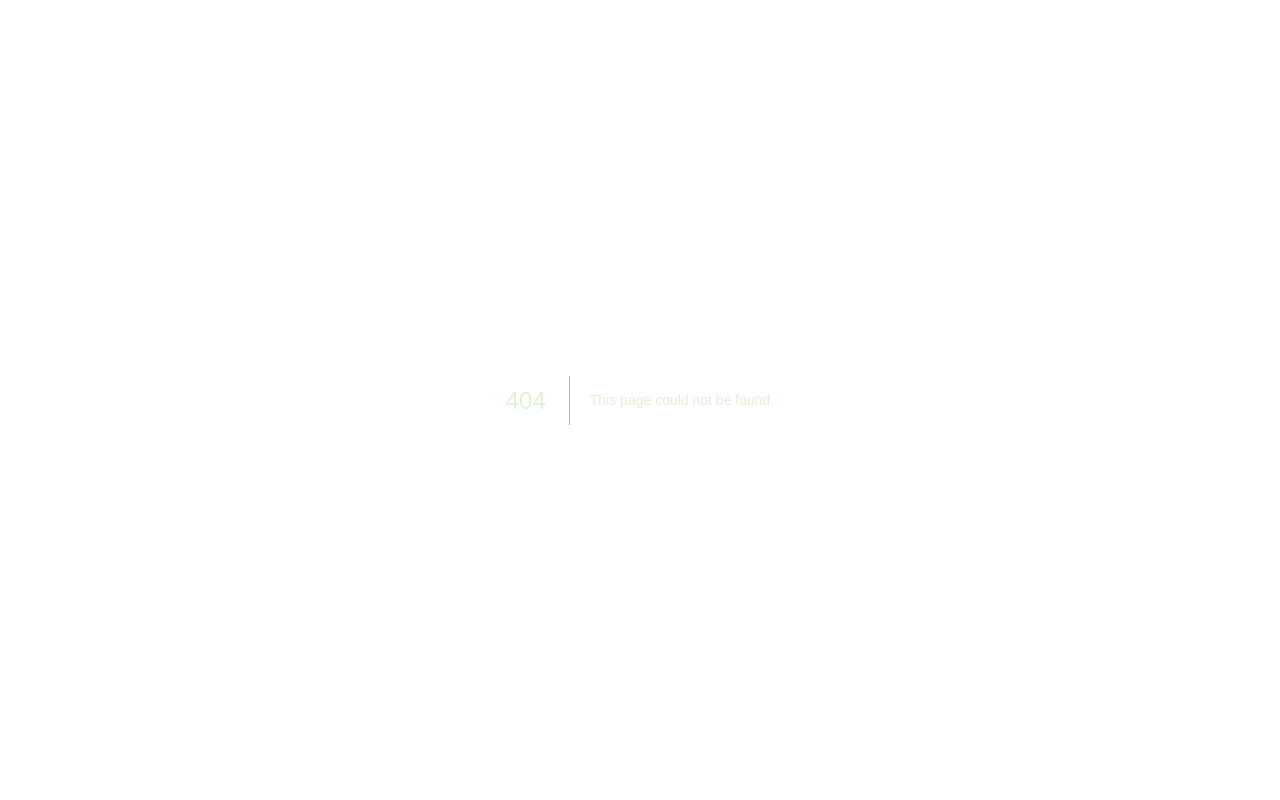
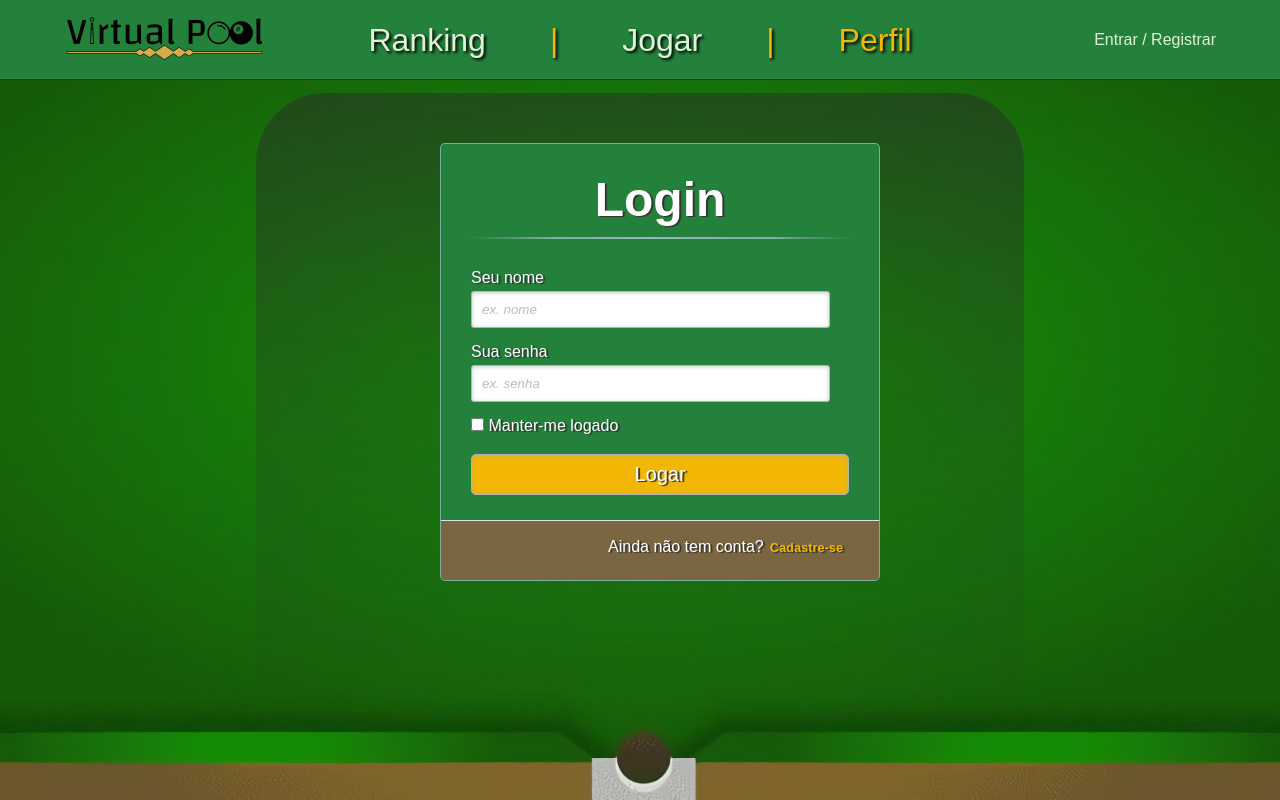
Before and after one commit to pedrohbh/2021-VirtualPool, a Next.js app in the folder Front end/: page /entrar in a window 1280 px wide. Before the commit this address had no page. Built offline with nearby package versions, Linux system fonts and the light colour scheme; a web font is replaced by a local one.

Commit message:
'terminamos' o front end

```diff
--- a/Front end/src/components/Header/Index.js
+++ b/Front end/src/components/Header/Index.js
@@ -1,23 +1,14 @@
 /* eslint-disable @next/next/no-img-element */
 import Link from 'next/link';
 import { useRouter } from "next/dist/client/router";
+import { useState } from 'react';
 
 import styles from './styles.module.scss';
 
 export default function Header() {
     const { asPath } = useRouter();
 
-
-    const isLoggedIn = true;
-
-    function login(){
-        if (isLoggedIn) {
-            window.location.href = "/perfil";
-        } else {
-            window.location.href = "/cadastro";
-        }
-    }
-
+    const [selected, setSelected] = useState(0);
 
     return (
         <div className={styles.header}>
@@ -32,18 +23,12 @@ export default function Header() {
                     <li><div className={styles.divisor} /></li>
                     <li className={(asPath === '/jogar' || asPath === '/pegarOp') ? styles.activeLink : null}><Link href="/jogar" onClick={() => window.location.reload()}>Jogar</Link></li>
                     <li><div className={styles.divisor} /></li>
-                    <li className={asPath === '/perfil' ? styles.activeLink : null}><Link href="/perfil" onClick={() => window.location.reload()}>Perfil</Link></li>
+                    {(selected === 1) && <li className={(asPath === '/perfil' || asPath === '/entrar') ? styles.activeLink : null}><Link href="/perfil" onClick={() => window.location.reload()}>Perfil</Link></li>}
+                    {(selected === 0) && <li className={(asPath === '/perfil' || asPath === '/entrar') ? styles.activeLink : null}><Link href="/entrar" onClick={() => window.location.reload()}>Perfil</Link></li>}
                 </ul>
                 <div className={styles.gambiarra}>
-                    {isLoggedIn ?
-                        (
-                            <p className={styles.session}>Sair</p>
-                        )
-                        :
-                        (
-                            <Link href="/entrar" className={styles.session}>Entrar / Registrar</Link>
-                        )
-                    }
+                    {(selected === 1) && <Link href="/" className={styles.session} onClick={()=>setSelected(0)} >Sair</Link>}
+                    {(selected === 0) && <Link href="/entrar" className={styles.session}>Entrar / Registrar</Link>}
                 </div>
             </div>
         </div>
--- a/Front end/src/pages/cadastro.js
+++ b/Front end/src/pages/entrar.js
@@ -3,14 +3,14 @@
 import Head from 'next/head'
 import { useState } from 'react';
 import Header from '../components/header'
-import styles from '../styles/Cadastro.module.scss'
+import styles from '../styles/Entrar.module.scss'
 import { useRouter } from "next/dist/client/router";
 
 export default function Home() {
 
     const { asPath } = useRouter();
 
-    const [selected, setSelected] = useState(0)
+    const [selected, setSelected] = useState(0);
 
   return (
     <>
@@ -42,7 +42,7 @@ export default function Home() {
 
                             <p>
                                 <input type="checkbox" name="manterlogado" id="manterlogado" value="" />
-                                <label for="manterlogado">Manter-me logado</label>
+                                <label for="manterlogado"> Manter-me logado</label>
                             </p>
 
                             <p>
--- a/Front end/src/styles/Cadastro.module.scss
+++ /dev/null
@@ -1,213 +0,0 @@
-.backgroudDegrade{
-    background: linear-gradient(to top, rgba(32, 32, 32, 0) 0%, rgba(43, 43, 43, 0.5) 100%);
-    border-radius: 70px;
-    margin-left: 20%;
-    margin-top: 1%;
-    width: 60%;
-    height: 80vh;
-}
-
-  /* content que contem os formulários */
-  .content{
-    width: 500px;
-    margin: 0px auto;
-    position: relative;
-
-    & h1{
-        font-size: 48px;
-        color: #066a75;
-        padding: 10px 0;
-        font-family: Arial,sans-serif;
-        font-weight: bold;
-        text-align: center;
-        padding-bottom: 30px;
-        &::after{
-            content: ' ';
-            display: block;
-            width: 100%;
-            height: 2px;
-            margin-top: 10px;
-            background: -webkit-linear-gradient(left, rgba(147,184,189,0) 0%,rgba(147,184,189,0.8) 20%,rgba(147,184,189,1) 53%,rgba(147,184,189,0.8) 79%,rgba(147,184,189,0) 100%);
-            background: linear-gradient(left, rgba(147,184,189,0) 0%,rgba(147,184,189,0.8) 20%,rgba(147,184,189,1) 53%,rgba(147,184,189,0.8) 79%,rgba(147,184,189,0) 100%);
-        }
-      }
-
-    & p{
-        margin-bottom:15px;
-
-        &:first-child{margin: 0px;}
-      }
-
-    & label{
-        color: #405c60;
-        position: relative;
-    }
-    & ::-webkit-input-placeholder  {
-        color: #bebcbc;
-        font-style: italic;
-    }
-    & input:-moz-placeholder,
-    & textarea:-moz-placeholder{
-        color: #bebcbc;
-        font-style: italic;
-    }
-    & input {
-        outline: none;
-
-        &:not([type="checkbox"]){
-            width: 95%;
-            margin-top: 4px;
-            padding: 10px;
-            border: 1px solid #b2b2b2;
-
-            -webkit-border-radius: 3px;
-            border-radius: 3px;
-
-            -webkit-box-shadow: 0px 1px 4px 0px rgba(168, 168, 168, 0.6) inset;
-            box-shadow: 0px 1px 4px 0px rgba(168, 168, 168, 0.6) inset;
-
-            -webkit-transition: all 0.2s linear;
-            transition: all 0.2s linear;
-        }
-
-    }
-
-    /*estilo do botão submit */
-    & input[type="submit"]{
-        width: 100%!important;
-        cursor: pointer;
-        background: #3d9db3;
-        padding: 8px 5px;
-        color: #fff;
-        font-size: 20px;
-        border: 1px solid #fff;
-        margin-bottom: 10px;
-        text-shadow: 0 1px 1px #333;
-
-        -webkit-border-radius: 5px;
-        border-radius: 5px;
-
-        transition: all 0.2s linear;
-
-        &:hover{
-            background: #4ab3c6;
-        }
-    }
-  }
-
-  /*marcando os links para mudar de um formulário para outro */
-  .link{
-    position: absolute;
-    background: #e1eaeb;
-    color: #7f7c7c;
-    left: 0px;
-    height: 60px;
-    width: 438px;
-    padding: 17px 30px 20px 30px;
-    font-size: 16px;
-    text-align: right;
-    border-top: 1px solid #dbe5e8;
-
-    -webkit-border-radius: 0 0  5px 5px;
-    border-radius: 0 0  5px 5px;
-
-    & a{
-        font-weight: bold;
-        background: #f7f8f1;
-        padding: 6px;
-        color: rgb(29, 162, 193);
-        border: 1px solid #cbd518;
-
-        -webkit-border-radius: 4px;
-        border-radius: 4px;
-
-        -webkit-transition: all 0.4s linear;
-        transition: all 0.4s  linear;
-
-        &:hover{
-            color: #39bfd7;
-            background: #f7f7f7;
-            border: 1px solid #4ab3c6;
-        }
-    }
-  }
-
-  /* estilos para para ambos os formulários */
-  #cadastro,
-  #login{
-    position: absolute;
-    top: 0px;
-    width: 88%;
-    padding: 18px 6% 60px 6%;
-
-    margin: 0 0 35px 0;
-    margin-top: 10%;
-    margin-left: 10%;
-    background: rgb(247, 247, 247);
-    border: 1px solid rgba(147, 184, 189,0.8);
-
-    -webkit-box-shadow: 5px;
-    border-radius: 5px;
-
-    -webkit-animation-duration: 0.5s;
-    -webkit-animation-timing-function: ease;
-    -webkit-animation-fill-mode: both;
-
-    animation-duration: 0.5s;
-    animation-timing-function: ease;
-    animation-fill-mode: both;
-  }
-
-
-  /*fadeInLeft*/
-  @-webkit-keyframes fadeInLeft {
-    0% {
-      opacity: 0;
-      -webkit-transform: translateX(-20px);
-    }
-    100% {
-      opacity: 1;
-      -webkit-transform: translateX(0);
-    }
-  }
-
-  @keyframes fadeInLeft {
-    0% {
-      opacity: 0;
-      transform: translateX(-20px);
-    }
-    100% {
-      opacity: 1;
-      transform: translateX(0);
-    }
-  }
-
-  /*fadeOutLeft*/
-  @-webkit-keyframes fadeOutLeft {
-    0% {
-      opacity: 1;
-      -webkit-transform: translateX(0);
-    }
-    100% {
-      opacity: 0;
-      -webkit-transform: translateX(-20px);
-    }
-  }
-
-  @keyframes fadeOutLeft {
-    0% {
-      opacity: 1;
-      transform: translateX(0);
-    }
-    100% {
-      opacity: 0;
-      transform: translateX(-20px);
-    }
-  }
-
-.botao{
-    width: 40%;
-    height: 4vh;
-    color: #333;
-    font-size: 0.8rem;
-}
--- /dev/null
+++ b/Front end/src/styles/Entrar.module.scss
@@ -0,0 +1,164 @@
+.backgroudDegrade{
+    background: linear-gradient(to top, rgba(32, 32, 32, 0) 0%, rgba(43, 43, 43, 0.5) 100%);
+    border-radius: 70px;
+    margin-left: 20%;
+    margin-top: 1%;
+    width: 60%;
+    height: 80vh;
+}
+
+/* content que contem os formulários */
+.content{
+  width: 500px;
+  margin: 0px auto;
+  position: relative;
+
+  & h1{
+      font-size: 48px;
+      color: #FFFFFF;
+      padding: 10px 0;
+      font-family: Arial,sans-serif;
+      font-weight: bold;
+      text-align: center;
+      text-shadow: 2px 1px 1px #333;
+      padding-bottom: 30px;
+      &::after{
+          content: ' ';
+          display: block;
+          width: 100%;
+          height: 2px;
+          margin-top: 10px;
+          background: -webkit-linear-gradient(to left, rgba(147,184,189,0) 0%,rgba(147,184,189,0.8) 20%,rgba(147,184,189,1) 53%,rgba(147,184,189,0.8) 79%,rgba(147,184,189,0) 100%);
+          background: linear-gradient(to left, rgba(147,184,189,0) 0%,rgba(147,184,189,0.8) 20%,rgba(147,184,189,1) 53%,rgba(147,184,189,0.8) 79%,rgba(147,184,189,0) 100%);
+      }
+    }
+
+  & p{
+      margin-bottom:15px;
+
+      &:first-child{margin: 0px;}
+    }
+
+  & label{
+      color: #FFFFFF;
+      text-shadow: 2px 1px 1px #333;
+      position: relative;
+  }
+  & ::-webkit-input-placeholder  {
+      color: #bebcbc;
+      font-style: italic;
+  }
+  & input:-moz-placeholder,
+  & textarea:-moz-placeholder{
+      color: #bebcbc;
+      font-style: italic;
+  }
+  & input {
+      outline: none;
+      color: #000;
+
+      &:not([type="checkbox"]){
+          width: 95%;
+          margin-top: 4px;
+          padding: 10px;
+          border: 1px solid #b2b2b2;
+
+          -webkit-border-radius: 3px;
+          border-radius: 3px;
+
+          -webkit-box-shadow: 0px 1px 4px 0px rgba(168, 168, 168, 0.6) inset;
+          box-shadow: 0px 1px 4px 0px rgba(168, 168, 168, 0.6) inset;
+
+          -webkit-transition: all 0.2s linear;
+          transition: all 0.2s linear;
+      }
+
+  }
+
+  /*estilo do botão submit */
+  & input[type="submit"]{
+      width: 100%!important;
+      cursor: pointer;
+      background: #F2B705;
+      padding: 8px 5px;
+      color: #fff;
+      font-size: 20px;
+      margin-bottom: 10px;
+      text-shadow: 2px 1px 1px #333;
+
+      -webkit-border-radius: 5px;
+      border-radius: 5px;
+
+      transition: all 0.2s linear;
+
+      &:hover{
+          background: #b98d08;
+      }
+  }
+}
+
+/*marcando os links para mudar de um formulário para outro */
+.link{
+  position: absolute;
+  background: #7A6742;
+  color: #ffffff;
+  left: 0px;
+  height: 60px;
+  width: 438px;
+  padding: 17px 30px 20px 30px;
+  font-size: 16px;
+  text-align: right;
+  text-shadow: 2px 1px 1px #333;
+  border-top: 1px solid #dbe5e8;
+
+  -webkit-border-radius: 0 0  5px 5px;
+  border-radius: 0 0  5px 5px;
+
+  & a{
+      font-weight: bold;
+      padding: 6px;
+      color: #F2B705;
+
+      -webkit-border-radius: 4px;
+      border-radius: 4px;
+
+      -webkit-transition: all 0.4s linear;
+      transition: all 0.4s  linear;
+
+      &:hover{
+          color: #b98d08;
+      }
+  }
+}
+
+/* estilos para para ambos os formulários */
+#cadastro,
+#login{
+  position: absolute;
+  top: 0px;
+  width: 88%;
+  padding: 18px 6% 60px 6%;
+
+  margin: 0 0 35px 0;
+  margin-top: 10%;
+  margin-left: 10%;
+  background: #24813B;
+  border: 1px solid rgba(147, 184, 189,0.8);
+
+  border-radius: 5px;
+
+  -webkit-animation-duration: 0.5s;
+  -webkit-animation-timing-function: ease;
+  -webkit-animation-fill-mode: both;
+
+  animation-duration: 0.5s;
+  animation-timing-function: ease;
+  animation-fill-mode: both;
+}
+
+.botao{
+    width: 40%;
+    height: 4vh;
+    color: #333;
+    font-size: 0.8rem;
+}
```
Also changed, not shown: Front end/src/contexts/glo.js (added, +14 -0 lines).
